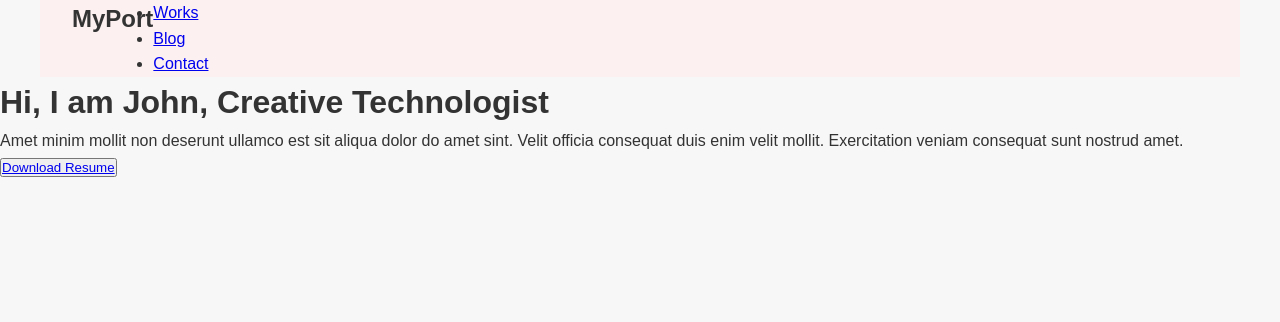
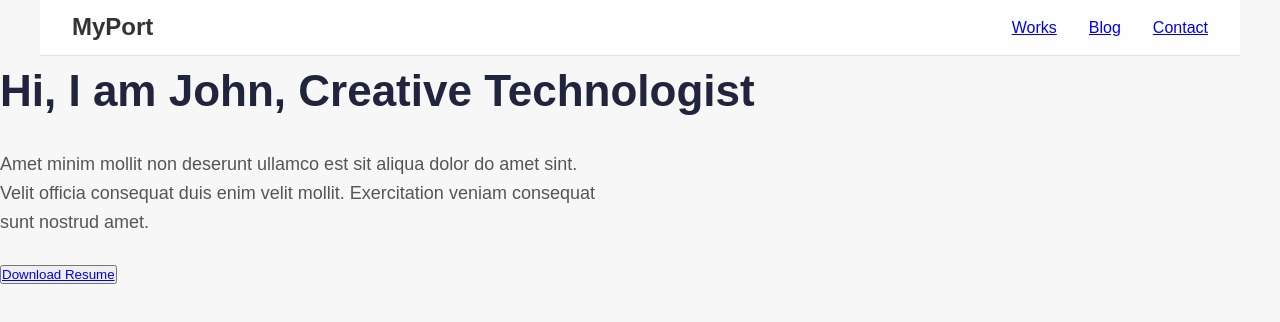
Before and after one commit to DevJPaiva/portifolio-ada-tech, a plain HTML site: page index.html in a window 1280 px wide. Drawn offline with Linux system fonts and the light colour scheme.

Commit message:
Enhance hero section and navbar styling
Added semantic classes and IDs to hero section elements in index.html for improved targeting. Updated style.css to refine navbar appearance, add hero section styles, and improve layout and spacing for better visual presentation.

```diff
--- a/index.html
+++ b/index.html
@@ -1,11 +1,13 @@
 <!DOCTYPE html>
 <html lang="en">
+
 <head>
     <meta charset="UTF-8">
     <meta name="viewport" content="width=device-width, initial-scale=1.0">
     <title>myport</title>
     <link rel="stylesheet" href="styles/style.css">
 </head>
+
 <body>
     <header>
         <nav id="navbar">
@@ -18,9 +20,10 @@
                 <li><a href="#">Contact</a></li>
             </ul>
         </nav>
-        <h1>Hi, I am John, Creative Technologist</h1>
-        <p>Amet minim mollit non deserunt ullamco est sit aliqua dolor do amet sint. Velit officia consequat duis enim velit mollit. Exercitation veniam consequat sunt nostrud amet.</p>
-        <button>
+        <h1 id="hero-h1">Hi, I am John, Creative Technologist</h1>
+        <p class="hero-p">Amet minim mollit non deserunt ullamco est sit aliqua dolor do amet sint. Velit officia
+            consequat duis enim velit mollit. Exercitation veniam consequat sunt nostrud amet.</p>
+        <button class="btn-resume">
             <a href="#">Download Resume</a>
         </button>
         <img src="" alt="">
@@ -33,4 +36,5 @@
 
     </footer>
 </body>
+
 </html>
--- a/styles/style.css
+++ b/styles/style.css
@@ -5,7 +5,8 @@
     box-sizing:border-box;
 }
 
-/*html{
+/*
+html{
     font-size: 62.5%;
 }*/
 
@@ -20,10 +21,35 @@ body{
 }*/
 
 header #navbar{
-    background-color: #fcf0f0;
+    background-color: #fefefe;
     padding: 0 2rem;
     max-width: 1200px;
     margin: 0 auto;
+    height: 56px;
 
     display: flex;
+    justify-content: space-between;
+    align-items: center;
+
+    border-bottom: #e0e0e0 1px solid;
 }
+
+header #navbar .nav-links{
+    display: flex;
+    list-style: none;
+    text-decoration: none;
+
+    gap : 2rem;
+}
+
+header #hero-h1{
+    color: #21243D;
+    font-size: 44px;
+}
+
+header .hero-p{
+    color: #555;
+    font-size: 18px;
+    margin: 1.5rem 0;
+    max-width: 600px;
+}
```
